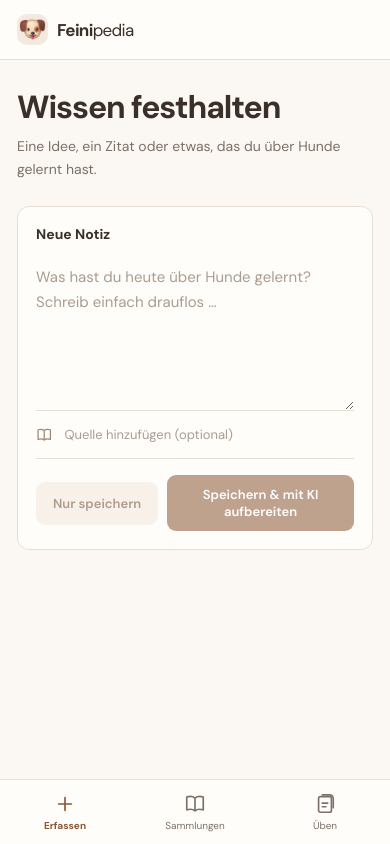
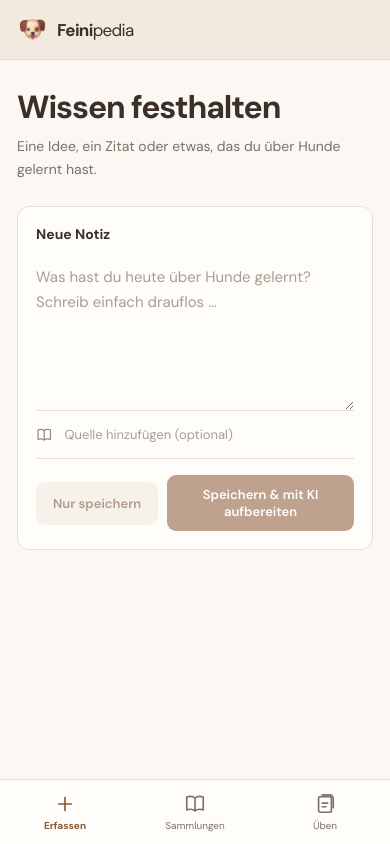
Before and after one commit to Fabinatix97/feinipedia, a Vue app: page / in a window 390 px wide. Built offline with nearby package versions, Linux system fonts and the light colour scheme.

Commit message:
Minor styling adjustments

```diff
--- a/src/style.css
+++ b/src/style.css
@@ -12,6 +12,7 @@
   --soft: #f3e9df;
   --border: #e9ded3;
   --surface: #fffdf9;
+  --header: #f3e9df;
 }
 * {
   box-sizing: border-box;
@@ -74,7 +75,7 @@ h2 {
   z-index: 5;
   width: 228px;
   padding: 32px 17px;
-  background: #f5eee6;
+  background: var(--header);
   border-right: 1px solid var(--border);
 }
 .brand {
@@ -142,7 +143,7 @@ h2 {
   align-items: center;
   justify-content: flex-end;
   height: 0;
-  background: var(--surface);
+  background: var(--header);
 }
 .topbar:has(.connection) {
   height: 48px;
@@ -1073,7 +1074,7 @@ textarea::placeholder {
 
 @media (max-width: 900px) {
   .sidebar {
-    width: 195px;
+    width: 210px;
   }
   .brand {
     font-size: 17px;
```
